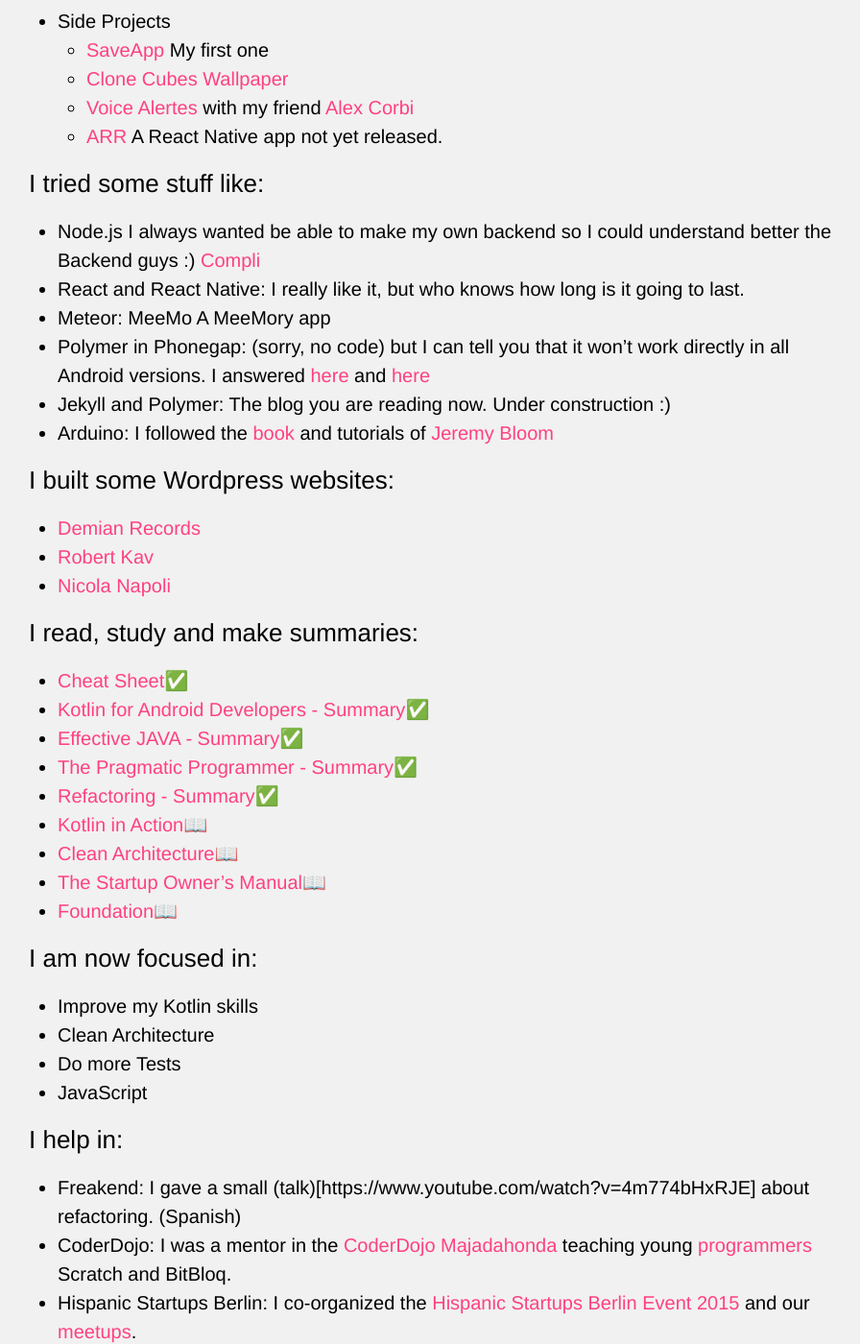
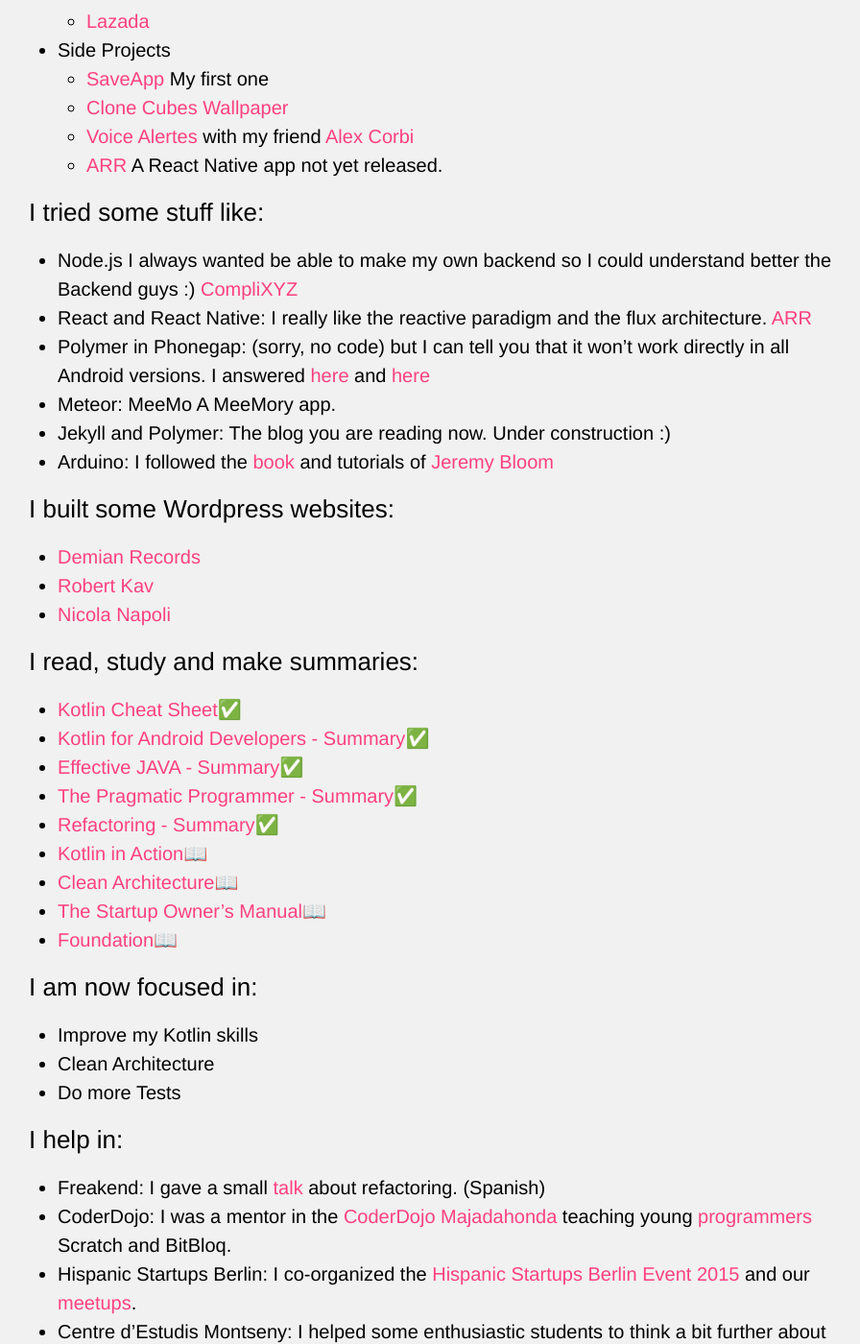
Before and after one commit to HugoMatilla/hugomatilla.github.io, a Jekyll site: the page built from about.md, in a window 1280 px wide and 1400 px high, scrolled down 1182 px. Shown: the whole window at 96% size, without its empty margins (190-1086 px from the left). Built offline with Jekyll 4.4.1, drawn with Linux system fonts in a browser that asks for light colours; some of the changed text lies outside the part shown.

Commit message:
Update about

```diff
--- a/about.md
+++ b/about.md
@@ -48,10 +48,10 @@
 
 ### I tried some stuff like:
 
-* Node.js  I always wanted be able to make my own backend so I could understand better the Backend guys :) [Compli](http://compli01.herokuapp.com/login)
-* React and React Native: I really like it, but who knows how long is it going to last.
-* Meteor: MeeMo A MeeMory app
+* Node.js  I always wanted be able to make my own backend so I could understand better the Backend guys :) [CompliXYZ](http://compli01.herokuapp.com/login)
+* React and React Native: I really like the reactive paradigm and the flux architecture. [ARR](https://www.dropbox.com/s/ij584oz75rbwlw1/ARRVideo.mp4?dl=0)
 * Polymer in Phonegap: (sorry, no code) but I can tell you that it won't work directly in all Android versions. I answered [here](http://stackoverflow.com/a/26921138/749393) and [here](http://stackoverflow.com/a/26921176/749393)
+* Meteor: MeeMo A MeeMory app.
 * Jekyll and Polymer: The blog you are reading now. Under construction :)
 * Arduino: I followed the [book](http://www.exploringarduino.com/) and tutorials of [Jeremy Bloom](http://www.jeremyblum.com/)
 
@@ -64,7 +64,7 @@
 
 ### I read, study and make summaries:
 
-* [Cheat Sheet](https://github.com/HugoMatilla/KotlinCheatSheet)✅
+* [Kotlin Cheat Sheet](https://github.com/HugoMatilla/KotlinCheatSheet)✅
 * [Kotlin for Android Developers - Summary](https://github.com/HugoMatilla/KotlinCheatSheet/blob/master/android/kotlin-android.mdown)✅
 * [Effective JAVA - Summary](https://github.com/HugoMatilla/Effective-JAVA-Summary)✅
 * [The Pragmatic Programmer - Summary](https://github.com/HugoMatilla/The-Pragmatic-Programmer)✅
@@ -79,11 +79,10 @@
 * Improve my Kotlin skills
 * Clean Architecture
 * Do more Tests
-* JavaScript
 
 ### I help in:
 
-* Freakend: I gave a small (talk)[https://www.youtube.com/watch?v=4m774bHxRJE] about refactoring. (Spanish)
+* Freakend: I gave a small [talk](https://www.youtube.com/watch?v=4m774bHxRJE) about refactoring. (Spanish)
 * CoderDojo: I was a mentor in the [CoderDojo Majadahonda](https://twitter.com/coderdojomj) teaching young [programmers](https://twitter.com/coderdojomj/status/668027302350032897) Scratch and BitBloq.
 * Hispanic Startups Berlin: I co-organized the [Hispanic Startups Berlin Event 2015](https://www.youtube.com/watch?v=iTkrAfz3u4w) and our [meetups](http://www.meetup.com/Hispanic-Startup-Berlin/).
 * Centre d’Estudis Montseny: I helped some enthusiastic students to think a bit further about their applications, making a [disrupt like event](http://somcem.cemontseny.cat/?p=6727).
```
Also changed, not shown: other parts of about.md (+2 -2 lines).
